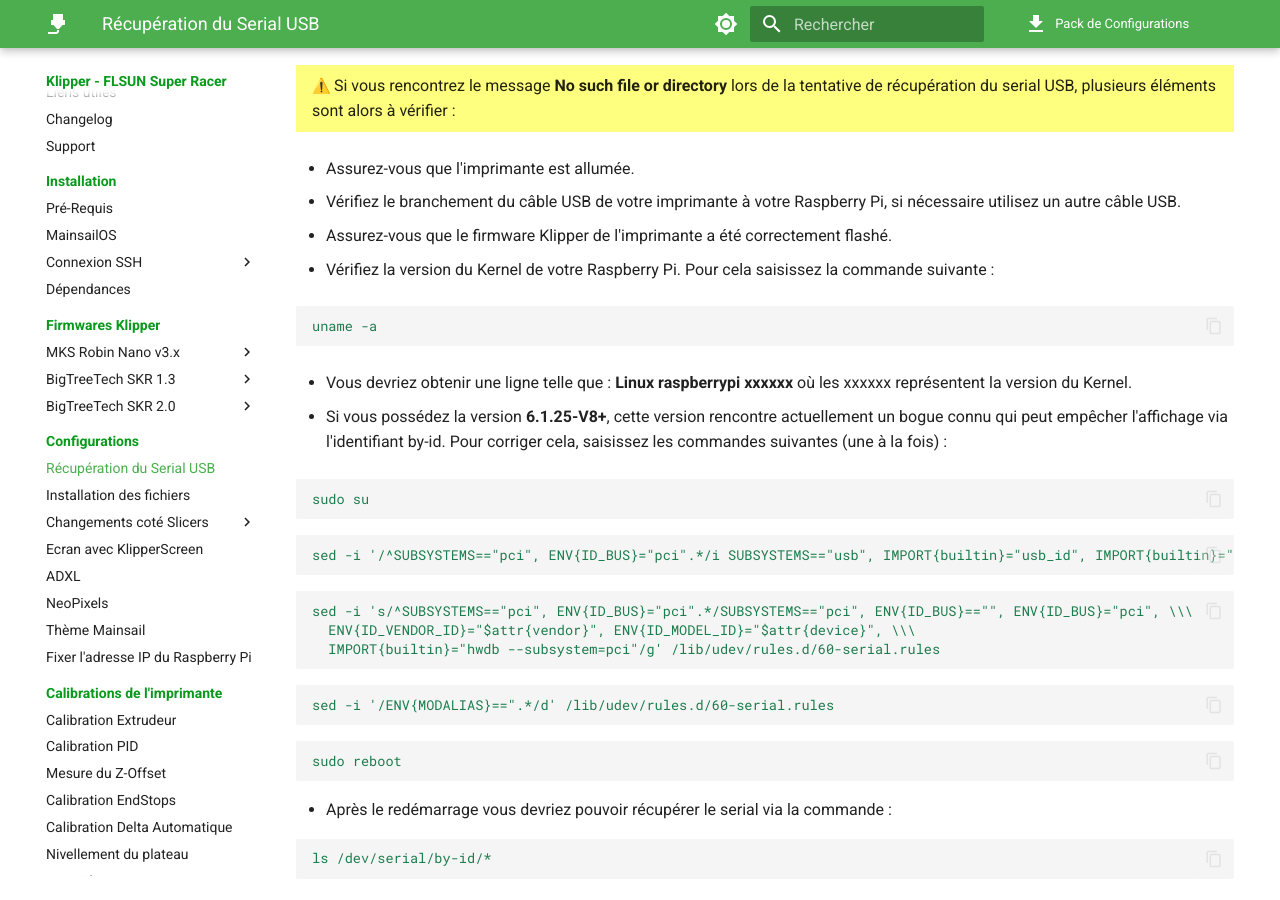
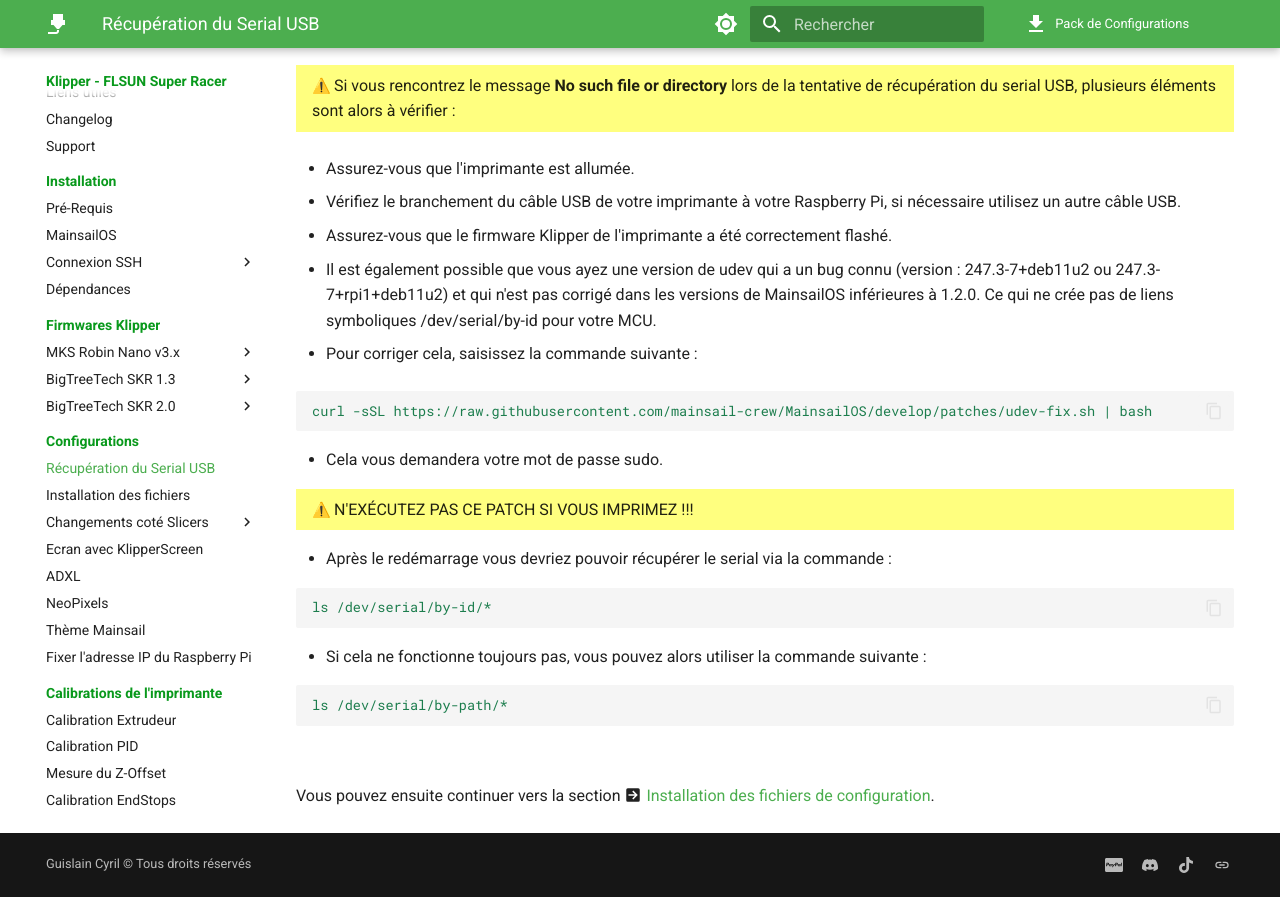
Before and after one commit to Guilouz/Klipper-Flsun-Super-Racer, an MkDocs documentation site: the page built from docs/configurations/recuperation-du-serial-usb.md, in a window 1280 px wide and 900 px high, scrolled down 943 px. Built offline with MkDocs 1.6.1 and Material for MkDocs 9.7.7, drawn with Linux system fonts in a browser that asks for light colours; emoji names are drawn with the system emoji font; comment, search, counter and statistics services are not loaded.

Commit message:
Update recuperation-du-serial-usb.md

````diff
--- a/docs/configurations/recuperation-du-serial-usb.md
+++ b/docs/configurations/recuperation-du-serial-usb.md
@@ -42,37 +42,21 @@ ls /dev/serial/by-id/*
 
 - Assurez-vous que le firmware Klipper de l'imprimante a été correctement flashé.
 
-- Vérifiez la version du Kernel de votre Raspberry Pi. Pour cela saisissez la commande suivante :
+- Il est également possible que vous ayez une version de udev qui a un bug connu (version : 247.3-7+deb11u2 ou 247.3-7+rpi1+deb11u2) et qui n'est pas corrigé dans les versions de MainsailOS inférieures à 1.2.0. Ce qui ne crée pas de liens symboliques /dev/serial/by-id pour votre MCU.
+
+- Pour corriger cela, saisissez la commande suivante :
 
 ``` yaml
-uname -a
+curl -sSL https://raw.githubusercontent.com/mainsail-crew/MainsailOS/develop/patches/udev-fix.sh | bash
 ```
 
-- Vous devriez obtenir une ligne telle que : **Linux raspberrypi xxxxxx** où les xxxxxx représentent la version du Kernel.
+- Cela vous demandera votre mot de passe sudo.
 
-- Si vous possédez la version **6.1.25-V8+**, cette version rencontre actuellement un bogue connu qui peut empêcher l'affichage via l'identifiant by-id. Pour corriger cela, saisissez les commandes suivantes (une à la fois) :
+{==
 
-``` yaml
-sudo su
-```
+:warning: N'EXÉCUTEZ PAS CE PATCH SI VOUS IMPRIMEZ !!!
 
-``` yaml
-sed -i '/^SUBSYSTEMS=="pci", ENV{ID_BUS}="pci".*/i SUBSYSTEMS=="usb", IMPORT{builtin}="usb_id", IMPORT{builtin}="hwdb --subsystem=usb"' /lib/udev/rules.d/60-serial.rules
-```
-
-``` yaml
-sed -i 's/^SUBSYSTEMS=="pci", ENV{ID_BUS}="pci".*/SUBSYSTEMS=="pci", ENV{ID_BUS}=="", ENV{ID_BUS}="pci", \\\
-  ENV{ID_VENDOR_ID}="$attr{vendor}", ENV{ID_MODEL_ID}="$attr{device}", \\\
-  IMPORT{builtin}="hwdb --subsystem=pci"/g' /lib/udev/rules.d/60-serial.rules
-```
-
-``` yaml
-sed -i '/ENV{MODALIAS}==".*/d' /lib/udev/rules.d/60-serial.rules
-```
-
-``` yaml
-sudo reboot
-```
+==}
 
 - Après le redémarrage vous devriez pouvoir récupérer le serial via la commande :
 
````
